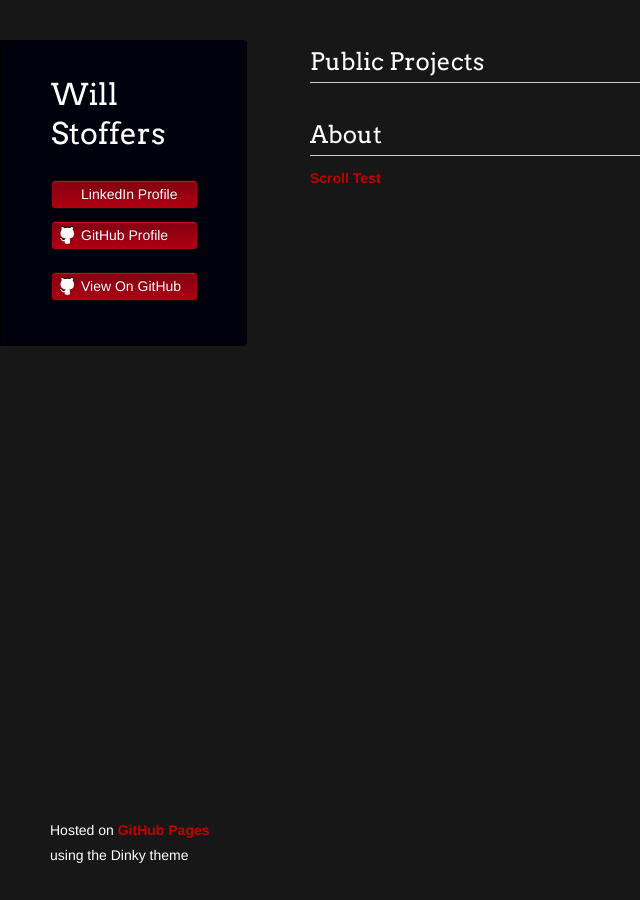
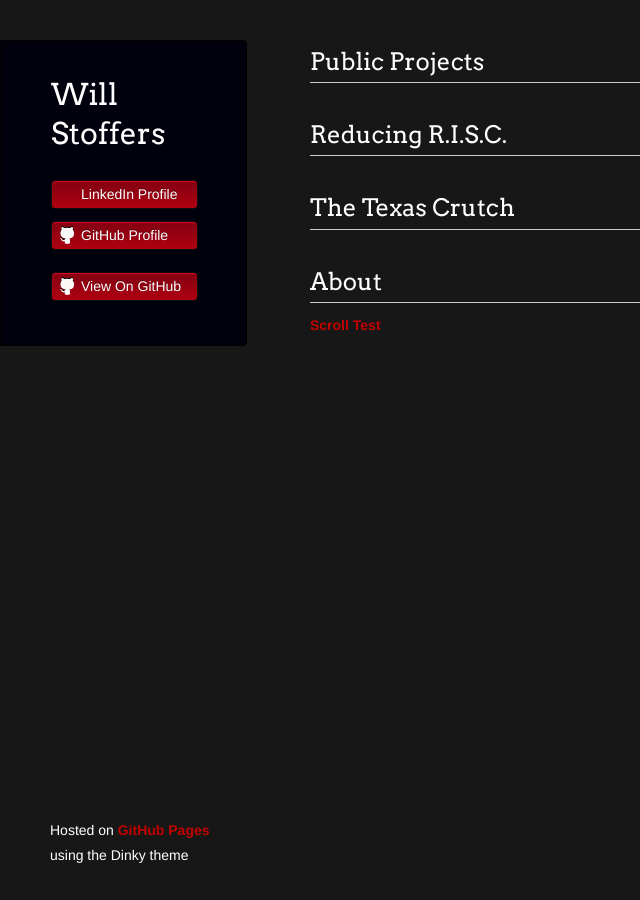
Before and after one commit to wstoffers/wstoffers.github.io, a Jekyll site: the page built from index.md, in a window 1280 px wide. Shown: the whole page, without its empty margins (0-640 px from the left). Built offline with Jekyll 4.4.1, drawn with Linux system fonts in a browser that asks for light colours; our own code applies the rules of GitHub Pages for plain Markdown files; a script that is not in the unit is left out; the repository's description, which GitHub fills in, is left out.

Commit message:
Testing two columns in HTML

```diff
--- a/index.md
+++ b/index.md
@@ -4,6 +4,15 @@ title: Will Stoffers
 
 ## Public Projects
 
+<div class="row">
+    <div class="column">
+        <h2>Reducing R.I.S.C.</h2>
+    </div>
+    <div class="column">
+        <h2>The Texas Crutch</h2>
+    </div>
+</div>
+
 ## About
 
 [Scroll Test](pages/scrollTest.html)
```
